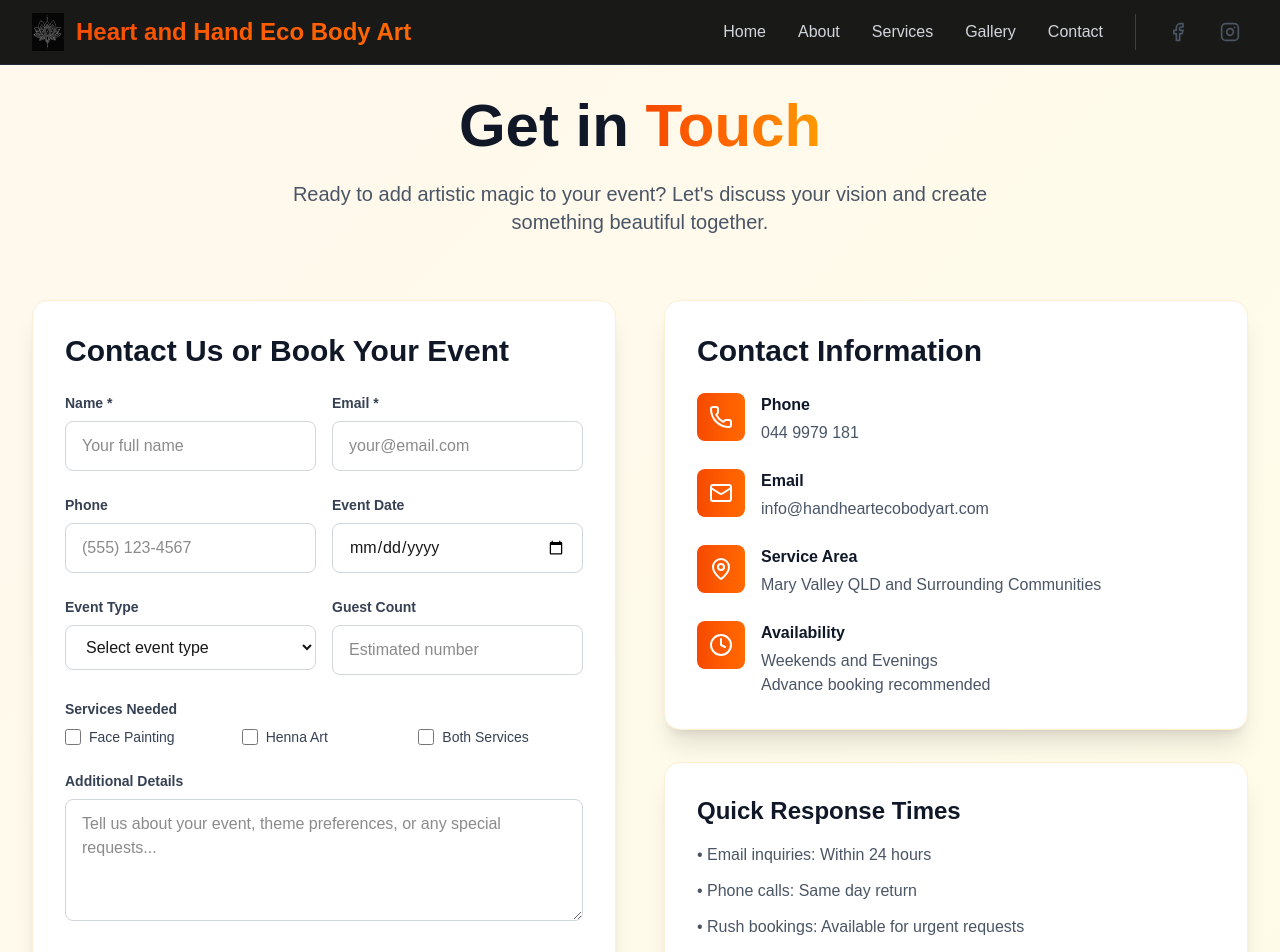
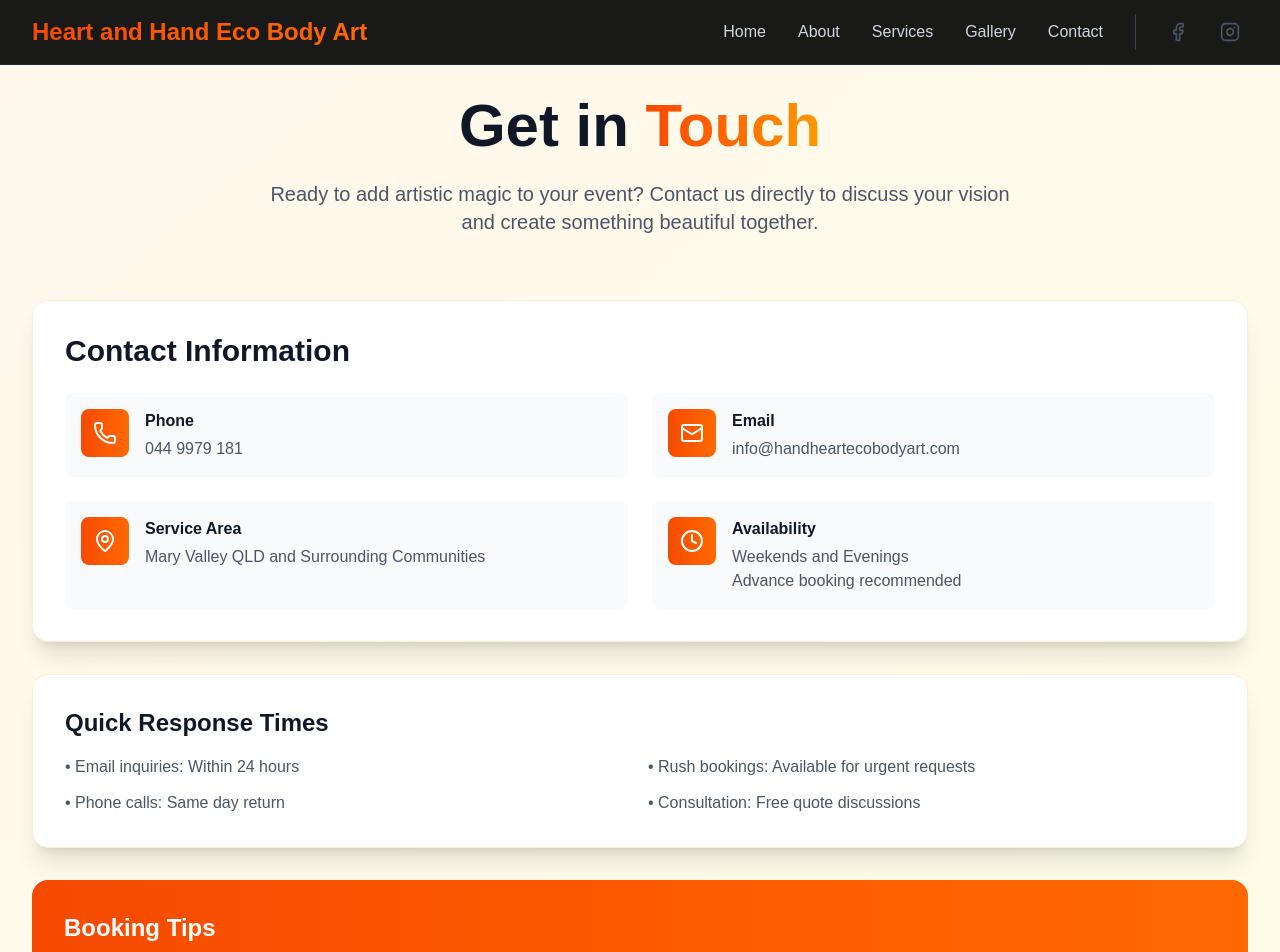
Before and after one commit to jayleth72/hearthandweb, a Next.js app: page /contact in a window 1280 px wide. Shown: the top 952 px of the page. Built offline with nearby package versions, Linux system fonts and the light colour scheme.

Commit message:
hiding contact form until working

```diff
--- a/src/app/api/send-email/route.ts
+++ b/src/app/api/send-email/route.ts
@@ -39,7 +39,7 @@ export async function POST(request: Request) {
       from: 'Heart & Hand Bookings <onboarding@resend.dev>',
       to: [toEmail],
       subject: `New Event Booking Request from ${name}`,
-      reply_to: email,
+      replyTo: email, // Changed from reply_to to replyTo
       html: `
         <div style="font-family: Arial, sans-serif; max-width: 600px; margin: 0 auto; padding: 20px;">
           <div style="background: linear-gradient(135deg, #ea580c, #f97316); padding: 20px; border-radius: 10px 10px 0 0; color: white;">
--- a/src/app/contact/page.tsx
+++ b/src/app/contact/page.tsx
@@ -122,19 +122,20 @@ export default function Contact() {
               </span>
             </h1>
             <p className="text-xl text-gray-600 max-w-3xl mx-auto">
-              Ready to add artistic magic to your event? Let&apos;s discuss your vision and create something beautiful together.
+              Ready to add artistic magic to your event? Contact us directly to discuss your vision and create something beautiful together.
             </p>
           </motion.div>
 
           <div className="grid grid-cols-1 lg:grid-cols-2 gap-12">
-            {/* Contact Form */}
+            {/* Contact Form - HIDDEN but code preserved */}
+            <div className="hidden">
               <motion.div
                 initial={{ opacity: 0, x: -50 }}
                 animate={{ opacity: 1, x: 0 }}
                 transition={{ duration: 0.8, delay: 0.2 }}
                 className="bg-white rounded-2xl p-8 shadow-xl border border-orange-100"
               >
-              <h2 className="text-3xl font-bold text-gray-900 mb-6">Contact Us or Book Your Event</h2>
+                <h2 className="text-3xl font-bold text-gray-900 mb-6">Book Your Event</h2>
 
                 {submitStatus === 'success' && (
                   <div className="mb-6 p-4 bg-green-50 border border-green-200 rounded-lg">
@@ -149,41 +150,35 @@ export default function Contact() {
                 )}
 
                 <form onSubmit={handleSubmit} className="space-y-6">
-                <div className="grid grid-cols-1 md:grid-cols-2 gap-4">
                   <div>
                     <label className="block text-sm font-semibold text-gray-700 mb-2">
-                      Name *
+                      Your Name
                     </label>
                     <input
                       type="text"
                       name="name"
-                      required
                       value={formData.name}
                       onChange={handleInputChange}
                       className="w-full px-4 py-3 border border-gray-300 rounded-lg focus:ring-2 focus:ring-pink-500 focus:border-transparent transition-all duration-200"
-                      placeholder="Your full name"
+                      placeholder="John Doe"
                     />
                   </div>
                   <div>
                     <label className="block text-sm font-semibold text-gray-700 mb-2">
-                      Email *
+                      Email Address
                     </label>
                     <input
                       type="email"
                       name="email"
-                      required
                       value={formData.email}
                       onChange={handleInputChange}
                       className="w-full px-4 py-3 border border-gray-300 rounded-lg focus:ring-2 focus:ring-pink-500 focus:border-transparent transition-all duration-200"
-                      placeholder="your@email.com"
+                      placeholder="you@example.com"
                     />
                   </div>
-                </div>
-
-                <div className="grid grid-cols-1 md:grid-cols-2 gap-4">
                   <div>
                     <label className="block text-sm font-semibold text-gray-700 mb-2">
-                      Phone
+                      Phone Number
                     </label>
                     <input
                       type="tel"
@@ -206,9 +201,6 @@ export default function Contact() {
                       className="w-full px-4 py-3 border border-gray-300 rounded-lg focus:ring-2 focus:ring-pink-500 focus:border-transparent transition-all duration-200"
                     />
                   </div>
-                </div>
-
-                <div className="grid grid-cols-1 md:grid-cols-2 gap-4">
                   <div>
                     <label className="block text-sm font-semibold text-gray-700 mb-2">
                       Event Type
@@ -241,8 +233,6 @@ export default function Contact() {
                       placeholder="Estimated number"
                     />
                   </div>
-                </div>
-
                   <div>
                     <label className="block text-sm font-semibold text-gray-700 mb-2">
                       Services Needed
@@ -261,7 +251,6 @@ export default function Contact() {
                       ))}
                     </div>
                   </div>
-
                   <div>
                     <label className="block text-sm font-semibold text-gray-700 mb-2">
                       Additional Details
@@ -294,22 +283,23 @@ export default function Contact() {
                   </motion.button>
                 </form>
               </motion.div>
+            </div>
 
-            {/* Contact Information */}
+            {/* Contact Information - Now Full Width */}
             <motion.div
               initial={{ opacity: 0, x: 50 }}
               animate={{ opacity: 1, x: 0 }}
               transition={{ duration: 0.8, delay: 0.4 }}
-              className="space-y-8"
+              className="lg:col-span-2 space-y-8"
             >
               <div className="bg-white rounded-2xl p-8 shadow-xl border border-orange-100">
                 <h2 className="text-3xl font-bold text-gray-900 mb-6">Contact Information</h2>
-                <div className="space-y-6">
+                <div className="grid grid-cols-1 md:grid-cols-2 gap-6">
                   {contactInfo.map((info, index) => (
                     <motion.div
                       key={index}
                       whileHover={{ scale: 1.02 }}
-                      className={`flex items-start space-x-4 ${info.action ? 'cursor-pointer' : ''}`}
+                      className={`flex items-start space-x-4 p-4 rounded-lg bg-gray-50 ${info.action ? 'cursor-pointer hover:bg-orange-50' : ''}`}
                       onClick={() => info.action && window.open(info.action)}
                     >
                       <div className="w-12 h-12 bg-gradient-to-r from-orange-600 to-orange-500 rounded-lg flex items-center justify-center flex-shrink-0">
@@ -326,21 +316,29 @@ export default function Contact() {
 
               <div className="bg-white rounded-2xl p-8 shadow-xl border border-orange-100">
                 <h3 className="text-2xl font-bold text-gray-900 mb-4">Quick Response Times</h3>
-                <div className="space-y-3 text-gray-600">
+                <div className="grid grid-cols-1 md:grid-cols-2 gap-4 text-gray-600">
+                  <div className="space-y-3">
                     <p>• Email inquiries: Within 24 hours</p>
                     <p>• Phone calls: Same day return</p>
+                  </div>
+                  <div className="space-y-3">
                     <p>• Rush bookings: Available for urgent requests</p>
                     <p>• Consultation: Free quote discussions</p>
+                  </div>
                 </div>
               </div>
 
               <div className="bg-gradient-to-r from-orange-600 to-orange-500 rounded-2xl p-8 text-white">
                 <h3 className="text-2xl font-bold mb-4">Booking Tips</h3>
-                <div className="space-y-3 opacity-90">
+                <div className="grid grid-cols-1 md:grid-cols-2 gap-4 opacity-90">
+                  <div className="space-y-3">
                     <p>• Book 2-4 weeks in advance for best availability</p>
                     <p>• Weekend dates fill up quickly</p>
+                  </div>
+                  <div className="space-y-3">
                     <p>• Group discounts available for multiple events</p>
                     <p>• Custom packages can be created for your needs</p>
+                  </div>
                 </div>
               </div>
             </motion.div>
--- a/src/components/Navigation.tsx
+++ b/src/components/Navigation.tsx
@@ -2,7 +2,6 @@
 
 import { useState } from 'react'
 import Link from 'next/link'
-import Image from 'next/image'
 import { motion } from 'framer-motion'
 import { Menu, X } from 'lucide-react'
 import { SocialMediaLinks } from './SocialMediaLinks'
@@ -24,18 +23,11 @@ export function Navigation() {
     <nav className="fixed top-0 left-0 right-0 z-40 bg-black/90 backdrop-blur-md border-b border-gray-800">
       <div className="max-w-7xl mx-auto px-4 sm:px-6 lg:px-8">
         <div className="flex justify-between items-center h-16">
-          {/* Logo with Symbol */}
+          {/* Logo */}
           <Link
             href="/"
-            className="flex items-center gap-3 text-2xl font-bold bg-gradient-to-r from-orange-600 to-orange-500 bg-clip-text text-transparent hover:from-orange-700 hover:to-orange-600 transition-all duration-200"
+            className="text-2xl font-bold bg-gradient-to-r from-orange-600 to-orange-500 bg-clip-text text-transparent"
           >
-            <Image
-              src="/logo/symbol.svg"
-              alt="Heart and Hand Symbol"
-              width={32}
-              height={32}
-              className="flex-shrink-0"
-            />
             Heart and Hand Eco Body Art
           </Link>
 
```
Also changed, not shown: public/logo/symbol.svg. Lines whose indentation alone changed are shown as unchanged.
